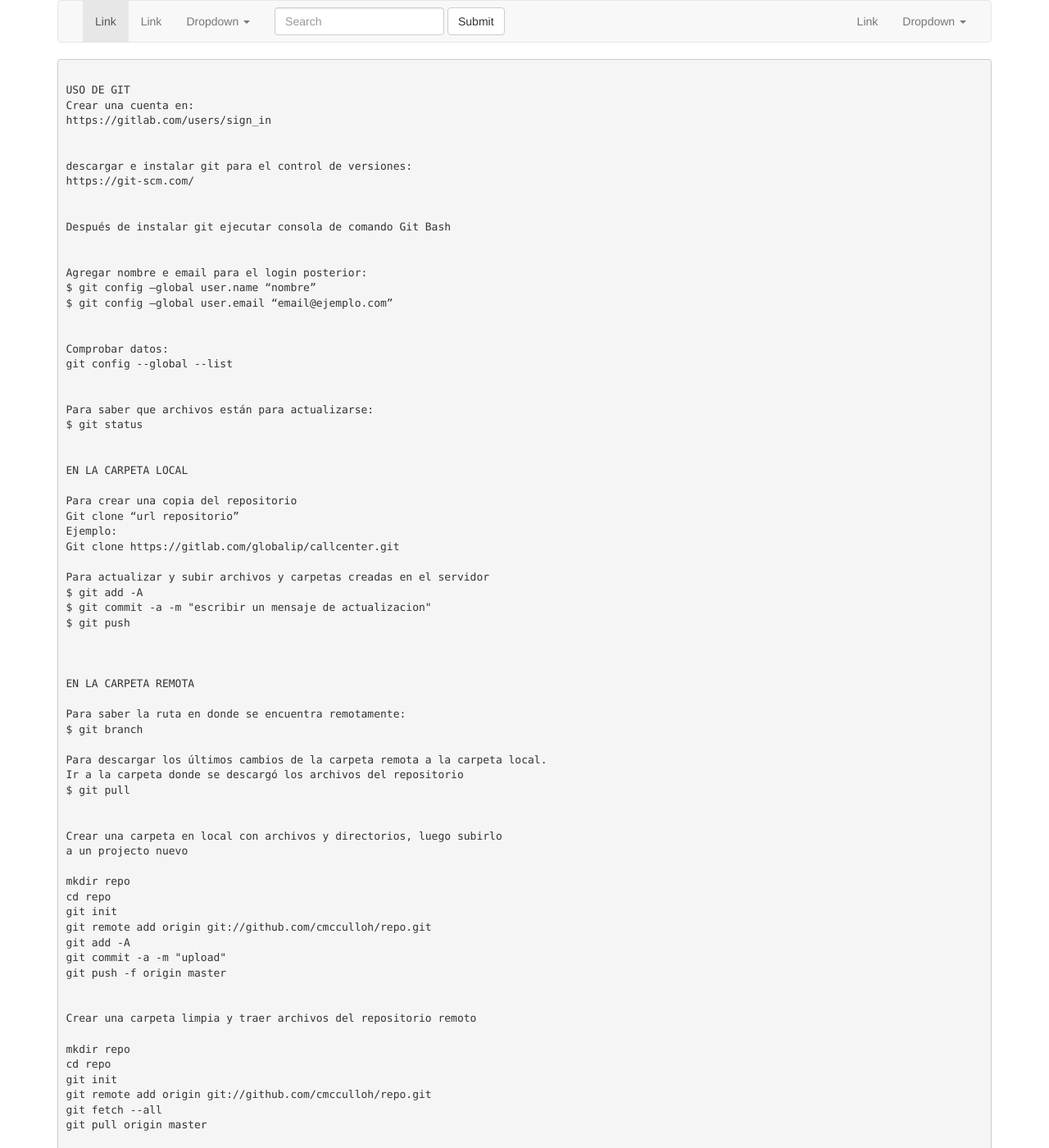
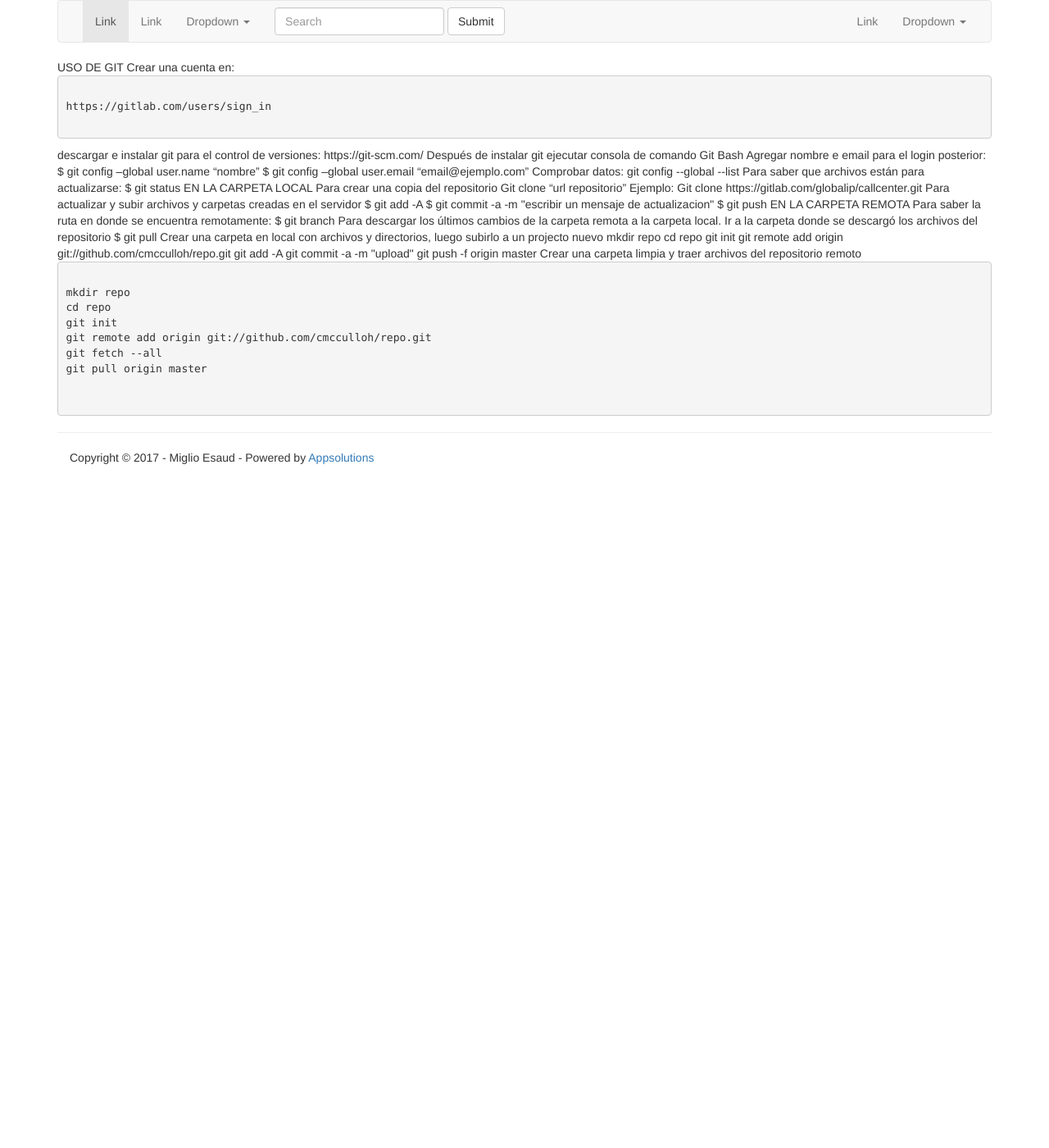
Before and after one commit to mig1098/mig1098.github.io, a Jekyll site: the page built from gitlab-guia/index.html, in a window 1280 px wide and 1400 px high. Shown: the whole window at 82% size. Built offline with Jekyll 4.4.1, drawn with Linux system fonts in a browser that asks for light colours; Markdown is read by kramdown in place of the engine named in the settings.

Commit message:
Update index.html

```diff
--- a/gitlab-guia/index.html
+++ b/gitlab-guia/index.html
@@ -4,12 +4,15 @@ title: uso de git
 description: comandos basicos
 ---
 
+<div>
+<span>USO DE GIT</span>
+<span>Crear una cuenta en:</span>
+</div>
 <pre>
     <code>
-USO DE GIT
-Crear una cuenta en:
 https://gitlab.com/users/sign_in
-
+    </code>
+</pre>
 
 descargar e instalar git para el control de versiones:
 https://git-scm.com/
@@ -66,9 +69,11 @@ git add -A
 git commit -a -m "upload"
 git push -f origin master
 
-
+<span>
 Crear una carpeta limpia y traer archivos del repositorio remoto
-
+</span>
+<pre>
+    <code>
 mkdir repo
 cd repo
 git init
```
